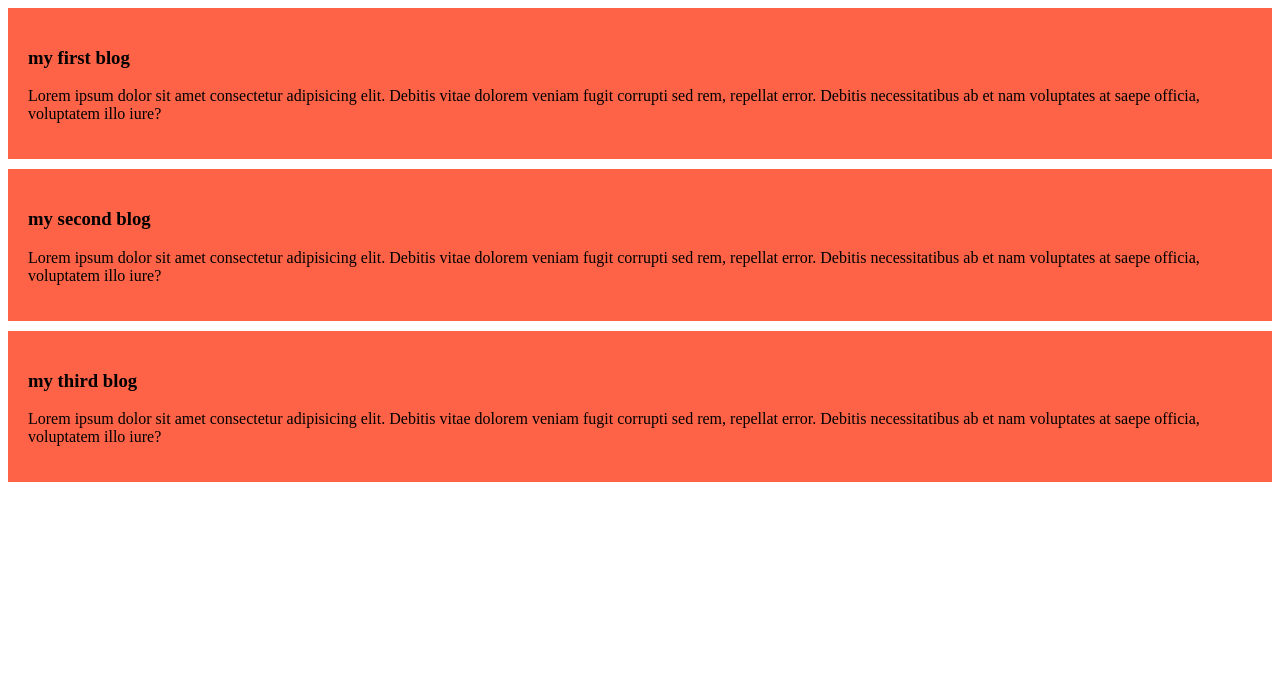
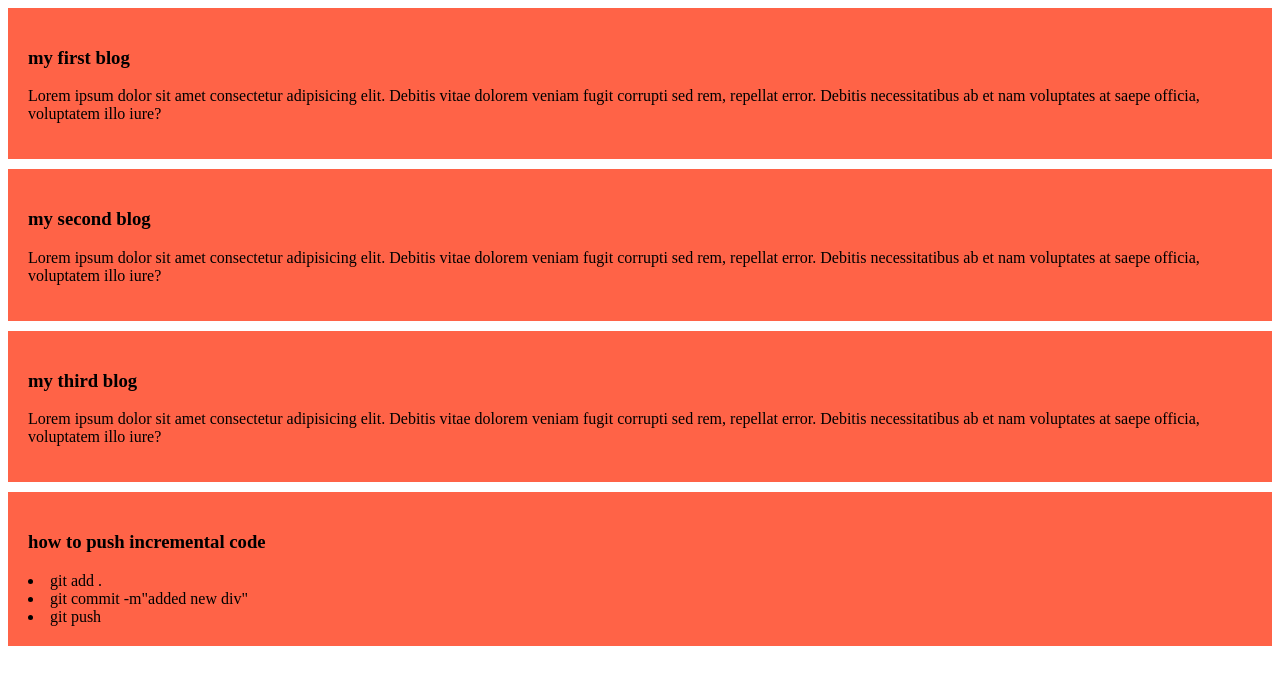
Before and after one commit to sumon232490038/my-simple-website, a plain HTML site: page index.html in a window 1280 px wide. Drawn offline with Linux system fonts and the light colour scheme.

Commit message:
added new div

```diff
--- a/index.html
+++ b/index.html
@@ -19,5 +19,11 @@
         <h3>my third blog</h3>
         <p>Lorem ipsum dolor sit amet consectetur adipisicing elit. Debitis vitae dolorem veniam fugit corrupti sed rem, repellat error. Debitis necessitatibus ab et nam voluptates at saepe officia, voluptatem illo iure?</p>
     </div>
+    <div>
+        <h3>how to push incremental code</h3>
+        <li>git add .</li>
+        <li>git commit -m"added new div"</li>
+        <li>git push</li>
+    </div>
 </body>
 </html>
```
